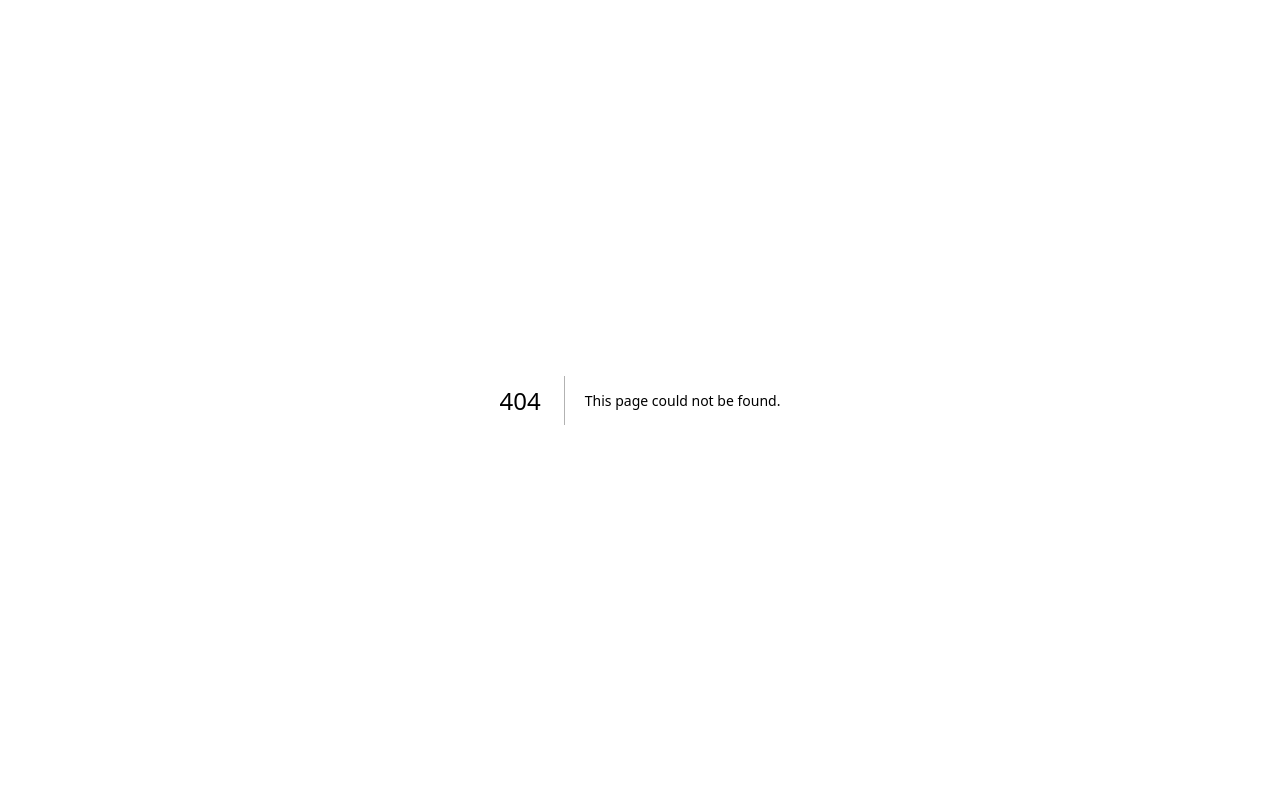
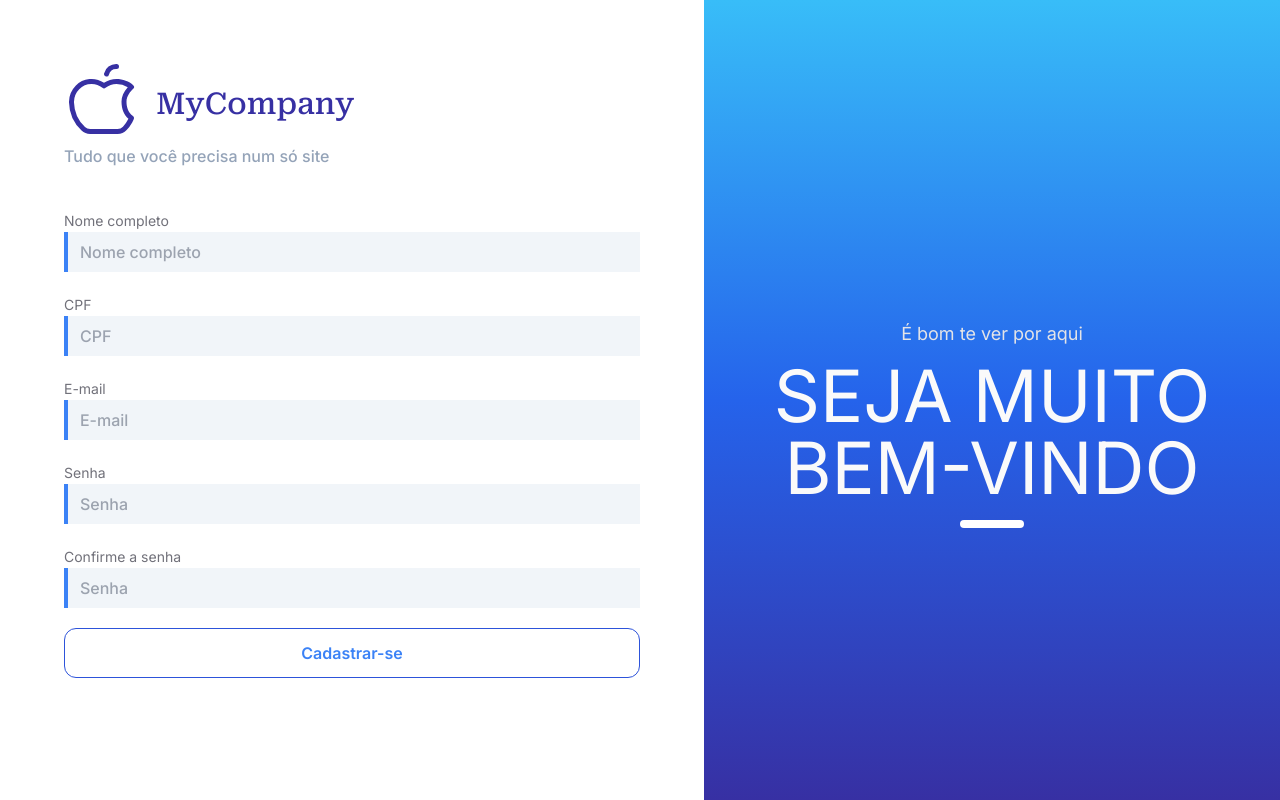
Before and after one commit to NathanSoa/les, a Next.js app in the folder frontend/: page /register in a window 1280 px wide. Before the commit this address had no page. Built offline with nearby package versions, Linux system fonts and the light colour scheme.

Commit message:
feat: create base register form

```diff
--- /dev/null
+++ b/frontend/src/app/(login)/register/page.tsx
@@ -0,0 +1,35 @@
+import clsx from 'clsx'
+import { Metadata } from 'next'
+import { Roboto_Serif as RobotoSerif } from 'next/font/google'
+
+import CompanyLogo from '@/app/ui/common/company-logo'
+import FormRegister from '@/app/ui/register/form'
+
+const robotoSerif = RobotoSerif({
+  weight: '500',
+  subsets: ['latin'],
+})
+
+export const metadata: Metadata = {
+  title: 'Register | MyCompany',
+}
+
+export default function Page() {
+  return (
+    <main className={'mx-16 pt-16 font-bold'}>
+      <h1
+        className={clsx(
+          'flex items-center gap-3 font-medium',
+          robotoSerif.className,
+        )}
+      >
+        <CompanyLogo size={80} className="text-indigo-800" />
+        <span className="text-3xl text-indigo-800">MyCompany</span>
+      </h1>
+      <span className="font-medium text-slate-400">
+        Tudo que você precisa num só site
+      </span>
+      <FormRegister />
+    </main>
+  )
+}
--- /dev/null
+++ b/frontend/src/app/ui/register/form.tsx
@@ -0,0 +1,100 @@
+'use client'
+
+import Button from '@/app/ui/common/button'
+
+export default function FormRegister() {
+  return (
+    <form className="flex flex-col gap-5 pt-10 text-base">
+      <div>
+        <label
+          htmlFor="name"
+          className="pb-2 text-sm font-normal text-zinc-500"
+        >
+          Nome completo
+        </label>
+        <div className="flex h-10 bg-slate-100 focus-within:outline focus-within:outline-1 focus-within:outline-indigo-400">
+          <div className="w-1 bg-blue-500" />
+          <input
+            type="text"
+            id="name"
+            placeholder="Nome completo"
+            className="w-full bg-transparent pl-3 text-slate-600 outline-none placeholder:font-medium"
+          />
+        </div>
+      </div>
+
+      <div>
+        <label htmlFor="cpf" className="pb-2 text-sm font-normal text-zinc-500">
+          CPF
+        </label>
+        <div className="flex h-10 bg-slate-100 focus-within:outline focus-within:outline-1 focus-within:outline-indigo-400">
+          <div className="w-1 bg-blue-500" />
+          <input
+            type="text"
+            id="cpf"
+            placeholder="CPF"
+            className="w-full bg-transparent pl-3 text-slate-600 outline-none placeholder:font-medium"
+          />
+        </div>
+      </div>
+
+      <div>
+        <label
+          htmlFor="email"
+          className="pb-2 text-sm font-normal text-zinc-500"
+        >
+          E-mail
+        </label>
+        <div className="flex h-10 bg-slate-100 focus-within:outline focus-within:outline-1 focus-within:outline-indigo-400">
+          <div className="w-1 bg-blue-500" />
+          <input
+            type="text"
+            id="email"
+            placeholder="E-mail"
+            className="w-full bg-transparent pl-3 text-slate-600 outline-none placeholder:font-medium"
+          />
+        </div>
+      </div>
+
+      <div>
+        <label
+          htmlFor="password"
+          className="pb-2 text-sm font-normal text-zinc-500"
+        >
+          Senha
+        </label>
+        <div className="flex h-10 bg-slate-100 focus-within:outline focus-within:outline-1 focus-within:outline-indigo-400">
+          <div className="w-1 bg-blue-500" />
+          <input
+            type="password"
+            id="password"
+            placeholder="Senha"
+            className="w-full bg-transparent pl-3 text-slate-600 outline-none placeholder:font-medium"
+          />
+        </div>
+      </div>
+
+      <div>
+        <label
+          htmlFor="passwordConfirm"
+          className="pb-2 text-sm font-normal text-zinc-500"
+        >
+          Confirme a senha
+        </label>
+        <div className="flex h-10 bg-slate-100 focus-within:outline focus-within:outline-1 focus-within:outline-indigo-400">
+          <div className="w-1 bg-blue-500" />
+          <input
+            type="password"
+            id="passwordConfirm"
+            placeholder="Senha"
+            className="w-full bg-transparent pl-3 text-slate-600 outline-none placeholder:font-medium"
+          />
+        </div>
+      </div>
+
+      <Button.Root className="border-blue-theme text-blue-500 hover:bg-blue-500 hover:text-white">
+        <Button.Label label="Cadastrar-se" />
+      </Button.Root>
+    </form>
+  )
+}
```
